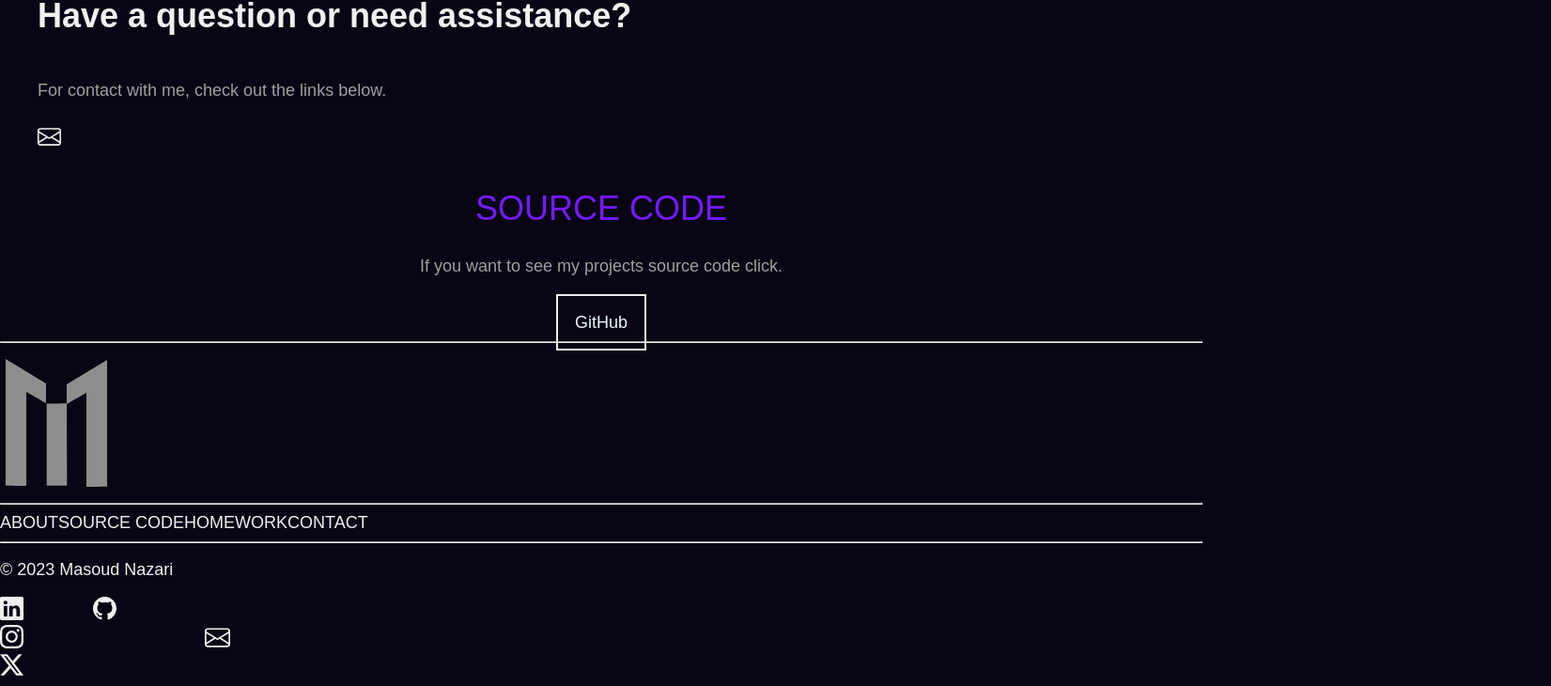
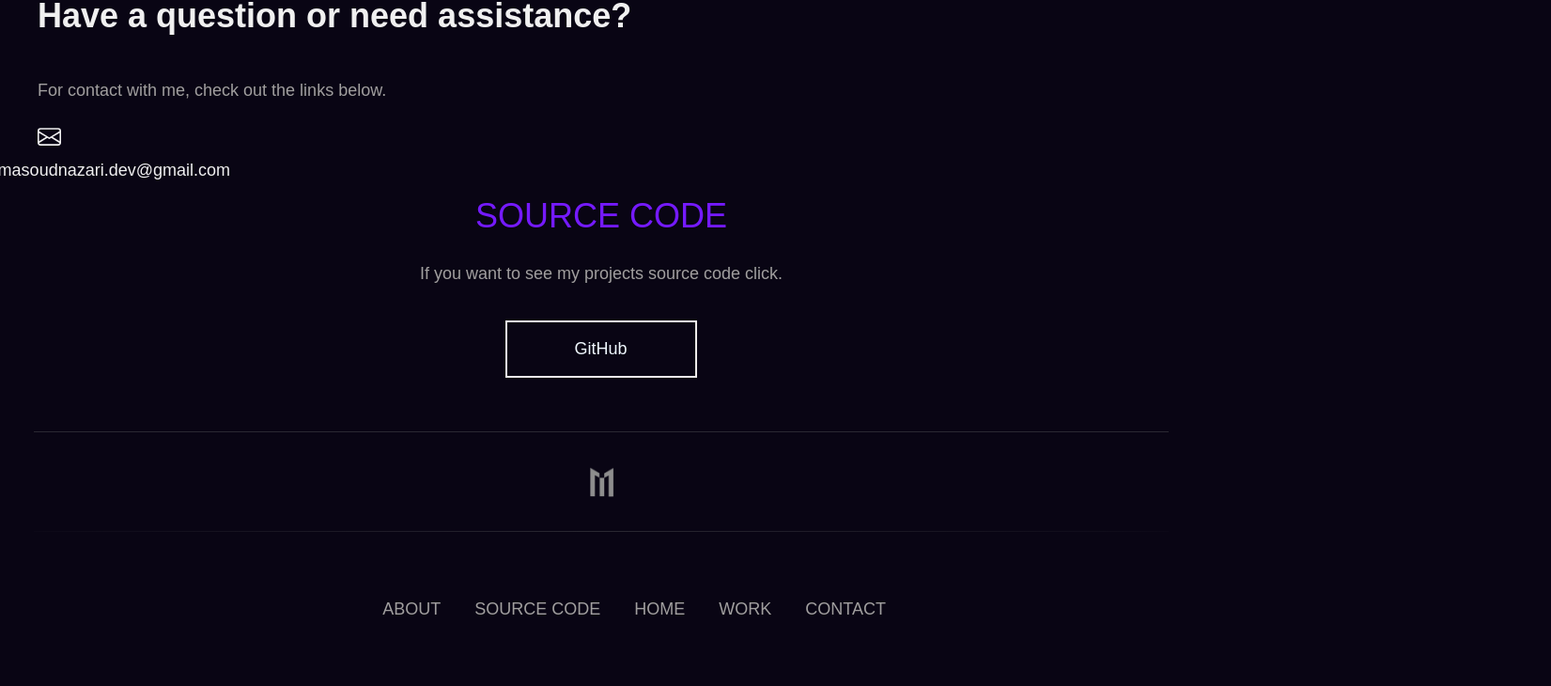
Before and after one commit to MasoudNazarii/Portfolio, a React (Create React App) app: page / in a window 1280 px wide. Shown: the part 2418-3148 px from the top of the page at 94% size, 1651 px wide, since content can reach past the window. Built offline with nearby package versions, Linux system fonts and the light colour scheme.

Commit message:
update styles

```diff
--- a/src/css/App.css
+++ b/src/css/App.css
@@ -79,10 +79,6 @@ a {
     border: none;
     /* color: #7a7a7a4b; */
     transition-duration: 0.5s;
-}
-
-.right-items {
-    /* padding-right: 20px; */
 }
 
 .left-items {
@@ -367,8 +363,6 @@ footer {
 
 .email-wraper {
     vertical-align: middle;
-    height: 30px;
-    overflow: hidden;
     transition-duration: 0.5s;
 }
 
@@ -376,30 +370,11 @@ footer {
     color: #751aff;
 }
 
-.email {
+.p-email {
     vertical-align: middle;
     padding-right: 57.5em;
     margin: 0;
     float: right;
-}
-
-.github-wraper {
-    vertical-align: middle;
-    height: 30px;
-    overflow: hidden;
-    padding-top: 0.3em;
-    transition-duration: 0.5s;
-}
-
-.github {
-    vertical-align: middle;
-    padding-right: 64.2em;
-    margin: 0;
-    float: right;
-}
-
-.github-wraper:hover {
-    color: #282c34;
 }
 
 @media screen and (max-width: 767px) {
@@ -449,6 +424,7 @@ footer {
 
 .source {
     text-align: center;
+    align-items: center;
 }
 
 .source h2 {
@@ -463,8 +439,9 @@ footer {
 }
 
 .source a {
-    position: inherit;
-    padding: 1em;
+    position: relative;
+    padding: 1em 2em 1em 2em;
+    width: 10%;
     background-color: transparent;
     border: 2px solid #eeebeb;
     color: aliceblue;
@@ -472,9 +449,92 @@ footer {
     background: linear-gradient(to left, transparent 50%, rgb(255, 255, 255) 50%) right;
     background-size: 200%;
     transition: 0.5s;
+    left: 42%;
+    display: block;
 }
 
 .source a:hover {
     background-position: left;
     color: #282c34;
 }
+
+hr {
+    background-color: #7a7a7a4b;
+    color: #7a7a7a4b;
+    border-width: 0;
+    height: 1px;
+    margin: 2em;
+}
+
+.hr-short {
+    background-image: linear-gradient(to right, rgba(9, 5, 20, 0.915), rgba(0, 0, 0, 0), rgba(9, 5, 20, 0.915));
+    margin: 2em;
+}
+
+.footer-logo {
+    width: 1.5em;
+    height: auto;
+    display: block;
+    position: relative;
+    left: 49%;
+}
+
+.footer-links {
+    position: relative;
+    padding: 2em;
+    left: 29%;
+}
+
+.footer-links a{
+    padding-right: 2em;
+    color: #a19f9f;
+    font-weight: lighter !important
+}
+
+.footer-links a:hover {
+    color: #eeebeb;
+}
+
+.social {
+    position: relative;
+    display: inline;
+    padding: 1em;
+    margin: 2em;
+}
+
+.social p {
+    display: inline;
+    padding: 1em 17em 1em 1em;
+    font-weight: lighter;
+    color: #a19f9f;
+}
+
+.wraper {
+    display: inline;
+    padding-right: 2em;
+    vertical-align: middle;
+}
+
+.github:hover {
+    color: #a19f9f;
+}
+
+.linkedin:hover {
+    color: rgb(5, 147, 230);
+}
+
+.email:hover {
+    color: rgb(197, 20, 55);
+}
+
+.instagram:hover {
+    background: linear-gradient(233deg,
+             rgba(186,63,251,1) 0%,
+             rgba(244,115,255,1) 31%,
+             rgba(241,42,93,1) 58%,
+             rgba(249,244,90,1) 100%);
+}
+
+.twitter:hover {
+    color: #007be0;
+}
```
